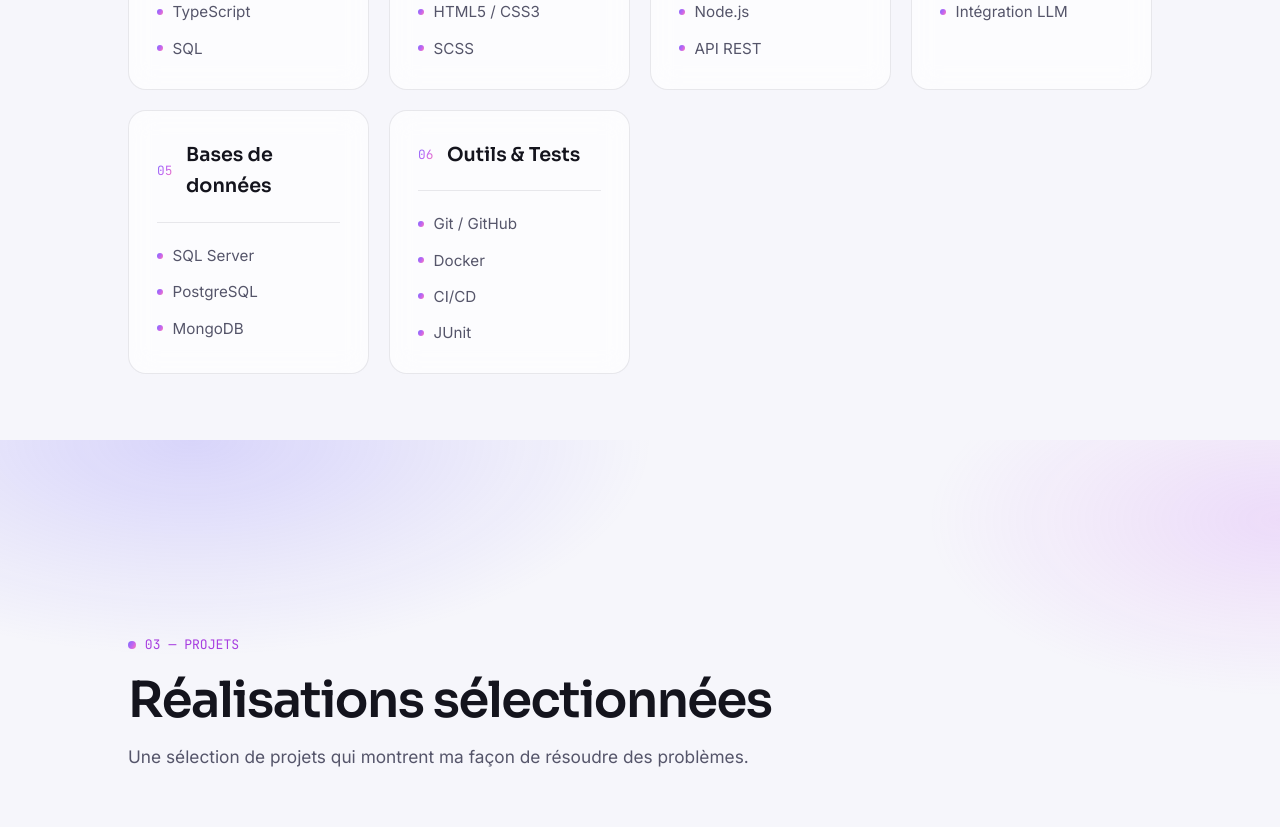
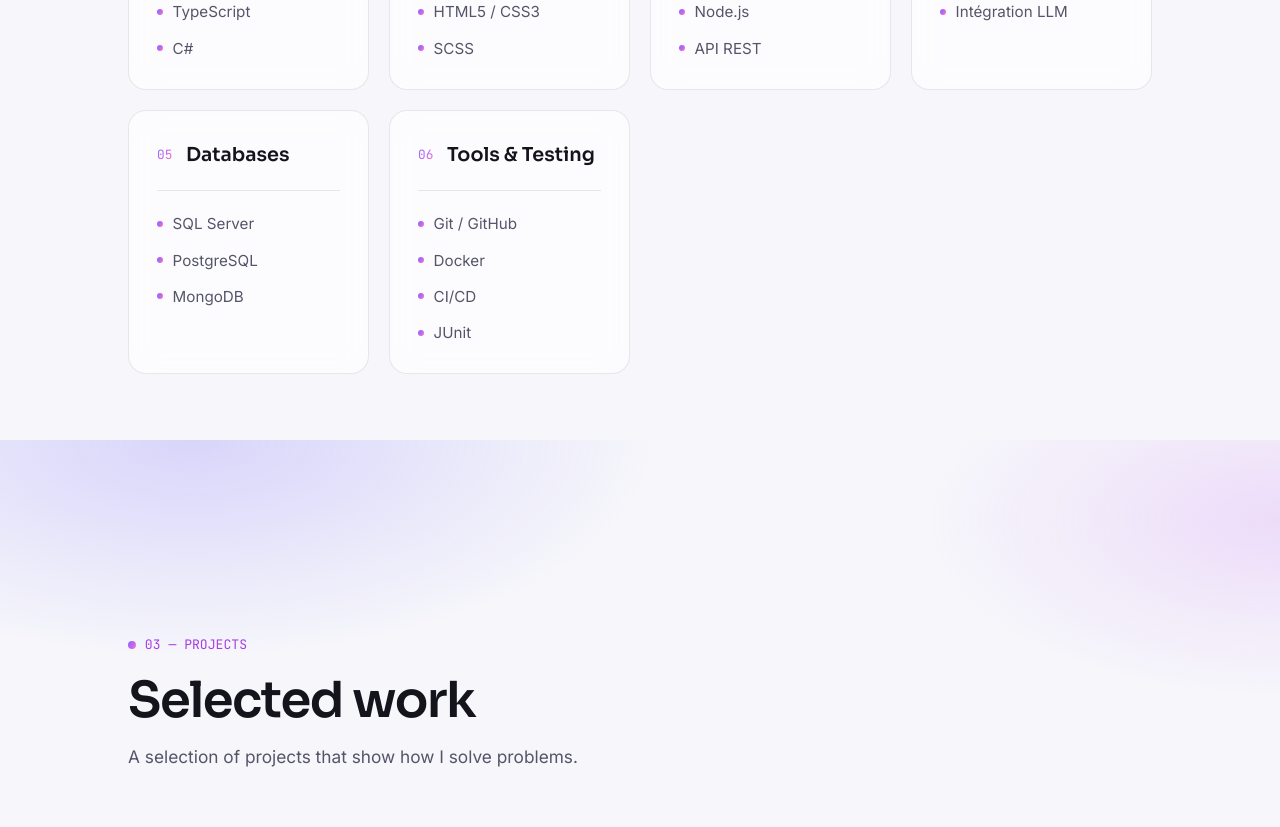
Before and after one commit to ibtihel-ayari/Portfolio, an Angular app: page / in a window 1280 px wide. Shown: the part 1960-2787 px from the top of the page. Built offline with nearby package versions, Linux system fonts and the light colour scheme.

Commit message:
updateprojects commit

```diff
--- a/src/app/components/about/about.ts
+++ b/src/app/components/about/about.ts
@@ -9,7 +9,7 @@ import { I18nService } from '../../services/i18n';
   styleUrl: './about.scss',
 })
 export class About {
-  protected i18n = inject(I18nService);          // <-- la ligne qui manquait
+  protected i18n = inject(I18nService);
 
   protected stats = [
     { value: '1+',   key: 'about.stat1' },
--- a/src/app/components/footer/footer.ts
+++ b/src/app/components/footer/footer.ts
@@ -7,6 +7,6 @@ import { I18nService } from '../../services/i18n';
   styleUrl: './footer.scss',
 })
 export class Footer {
-  protected year = new Date().getFullYear();   // année automatique
+  protected year = new Date().getFullYear();
   protected i18n = inject(I18nService);
 }
--- a/src/app/components/header/header.ts
+++ b/src/app/components/header/header.ts
@@ -15,7 +15,6 @@ export class Header {
   protected scrolled = signal(false);
   protected menuOpen = signal(false);
 
-  // On remplace les libellés en dur par des CLÉS de traduction
   protected links = [
     { key: 'nav.about',    href: '#about' },
     { key: 'nav.skills',   href: '#skills' },
--- a/src/app/data/projects.ts
+++ b/src/app/data/projects.ts
@@ -1,7 +1,6 @@
 import { Lang } from './translations';   // on réutilise le type 'fr' | 'en'
 
-// Un texte traduisible = une valeur par langue
-type LocalizedText = Record<Lang, string>;   // équivaut à { fr: string; en: string }
+type LocalizedText = Record<Lang, string>;
 
 export interface Project {
   ref: string;
@@ -19,31 +18,40 @@ export const PROJECTS: Project[] = [
   {
     ref: '01',
     title: {
-      fr: 'Nom de ton application web',
-      en: 'Your web app name',
+      fr: 'RecruitIA – Application de recrutement avec IA',
+      en: 'RecruitIA – AI-Powered Recruitment Application',
     },
     summary: {
-      fr: 'Une application web complète avec authentification et tableau de bord.',
-      en: 'A full web application with authentication and a dashboard.',
+      fr: 'Plateforme web de gestion du recrutement avec authentification et tableau de bord, dotée d\'un module IA (LLM) pour le filtrage des candidats, la génération de quiz et la supervision intelligente des candidats lors des évaluations.',
+      en: 'Web-based recruitment management platform with authentication and a dashboard, featuring an AI module (LLM) for candidate filtering, quiz generation, and intelligent candidate proctoring during assessments.',
     },
     description: {
-      fr: "Décris ton projet phare : contexte, ce que tu as construit, ton rôle et le résultat.",
-      en: 'Describe your featured project: context, what you built, your role and the outcome.',
+      fr: 'Application full-stack de gestion du recrutement conçue pour automatiser et fiabiliser le processus de sélection. Le back-end .NET expose une API sécurisée avec authentification et gestion des rôles, tandis que le front-end Angular offre un tableau de bord de suivi des candidatures. Un module d\'IA basé sur un LLM analyse et filtre les CV, génère automatiquement des quiz adaptés au poste, et supervise les candidats en temps réel pendant les évaluations afin de détecter les comportements suspects. Les données sont persistées dans SQL Server.',
+      en: 'Full-stack recruitment management application designed to automate and strengthen the hiring process. The .NET back-end exposes a secure API with authentication and role management, while the Angular front-end provides a dashboard for tracking applications. An LLM-based AI module analyzes and filters résumés, automatically generates job-specific quizzes, and monitors candidates in real time during assessments to detect suspicious behavior. Data is persisted in SQL Server.',
     },
-    technologies: ['Angular', 'TypeScript', 'Node.js', 'PostgreSQL'],
+    technologies: ['Angular', 'TypeScript', '.NET', 'SQL Server'],
     image: 'projects/placeholder.svg',
     featured: true,
-    demoUrl: 'https://example.com',
-    githubUrl: 'https://github.com/ton-compte/ton-repo',
+    demoUrl: 'https://github.com/ibtihel-ayari/RecruitmentAppBackend',
+    githubUrl: 'https://github.com/ibtihel-ayari/RecruitmentAppFrontEnd',
   },
   {
     ref: '02',
-    title:   { fr: 'Titre du projet', en: 'Project title' },
-    summary: { fr: 'Une phrase qui résume le problème résolu.', en: 'One sentence summarizing the problem solved.' },
-    description: { fr: 'Contexte, ce que tu as fait, technologies, résultat.', en: 'Context, what you did, technologies, outcome.' },
-    technologies: ['Angular', 'RxJS'],
-    image: 'projects/placeholder.svg',
-    githubUrl: 'https://github.com/ton-compte/ton-repo',
+    title: {
+      fr: 'Audit comptable assisté par IA',
+      en: 'AI-assisted accounting audit',
+    },
+    summary: {
+      fr: "Détecte automatiquement les anomalies d'un journal comptable (doublons, erreurs de TVA, écritures déséquilibrées, opérations suspectes) et les explique en langage clair.",
+      en: 'Automatically detects anomalies in an accounting journal (duplicates, VAT errors, unbalanced entries, suspicious transactions) and explains them in plain language.',
+    },
+    description: {
+      fr: "Application web d'aide au contrôle comptable : l'utilisateur importe un journal d'écritures (CSV ou format FEC) et obtient en quelques secondes une liste d'anomalies classées par gravité, chacune accompagnée d'une explication et d'une action suggérée. L'architecture repose sur une séparation stricte en deux couches : une couche déterministe de règles métier (fonctions pures testées avec pytest) qui assure une détection exacte et reproductible, et une couche LLM qui reformule chaque anomalie en langage clair sans jamais inventer de chiffre. Un mode de repli local permet à l'application de fonctionner sans clé API. Backend FastAPI, frontend autonome, jeu de données d'exemple et suite de tests inclus.",
+      en: 'Web application supporting accounting review: the user imports an entries journal (CSV or French FEC format) and gets, within seconds, a list of anomalies ranked by severity, each with an explanation and a suggested action. The architecture relies on a strict two-layer separation: a deterministic business-rules layer (pure functions tested with pytest) ensuring exact, reproducible detection, and an LLM layer that rephrases each anomaly in plain language without ever inventing figures. A local fallback mode lets the app run without an API key. FastAPI backend, standalone frontend, sample dataset and test suite included.',
+    },
+    technologies: ['Python', 'FastAPI', 'pandas', 'Pydantic', 'Anthropic API', 'pytest', 'Angular'],
+    image: 'projects/audit-comptable-ia.svg',
+    githubUrl: 'https://github.com/ton-compte/audit-comptable-ia',
   },
   {
     ref: '03',
--- a/src/app/data/skills.ts
+++ b/src/app/data/skills.ts
@@ -2,13 +2,13 @@ import { Lang } from './translations';
 
 export interface SkillGroup {
   label: Record<Lang, string>;   // <-- bilingue : { fr, en }
-  items: string[];               // les technos ne changent pas
+  items: string[];
 }
 
 export const SKILL_GROUPS: SkillGroup[] = [
   {
     label: { fr: 'Langages', en: 'Languages' },
-    items: ['Java', 'Python', 'TypeScript', 'SQL'],
+    items: ['Python', 'Java', 'TypeScript', 'C#'],
   },
   {
     label: { fr: 'Frontend', en: 'Frontend' },
--- a/src/app/services/i18n.ts
+++ b/src/app/services/i18n.ts
@@ -3,8 +3,8 @@ import { TRANSLATIONS, Lang } from '../data/translations';
 
 @Injectable({ providedIn: 'root' })
 export class I18nService {
-  // La langue active, dans un signal réactif (français par défaut)
-  readonly lang = signal<Lang>('fr');
+  // La langue active, dans un signal réactif (anglais par défaut)
+  readonly lang = signal<Lang>('en');
 
   constructor() {
     // On restaure la langue choisie lors d'une visite précédente
```
